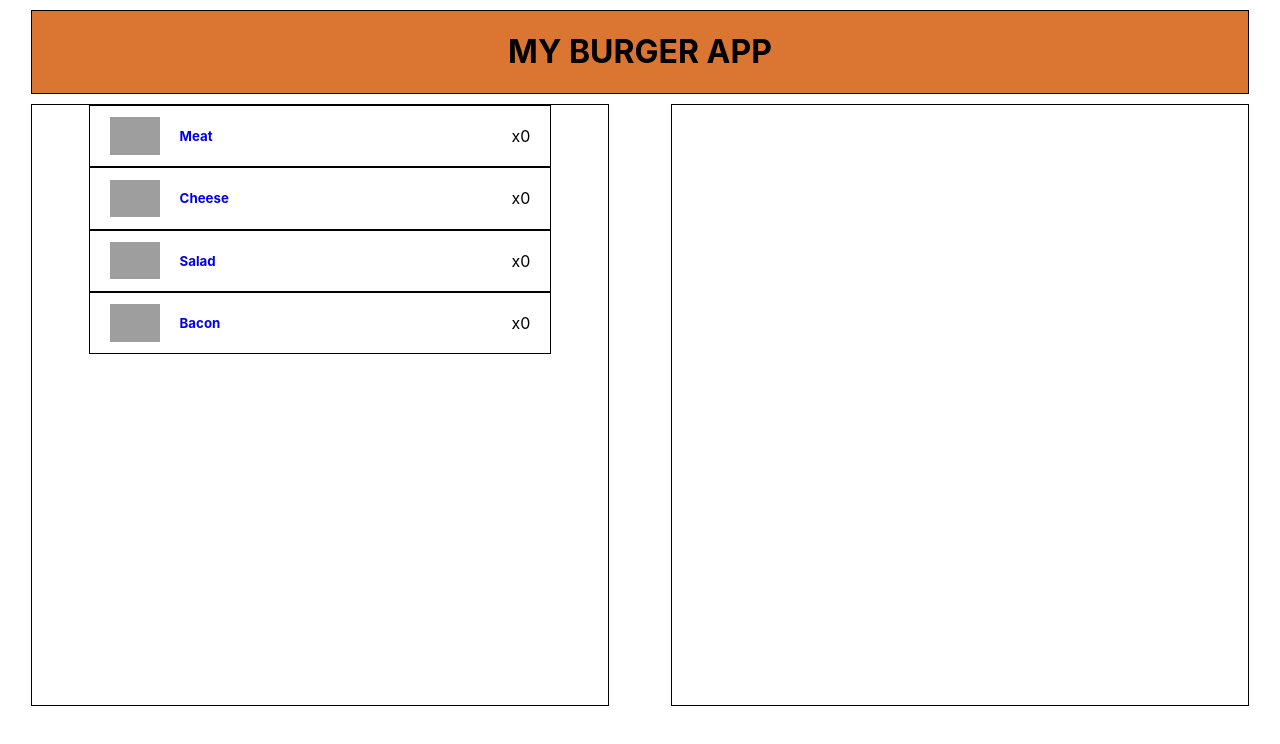
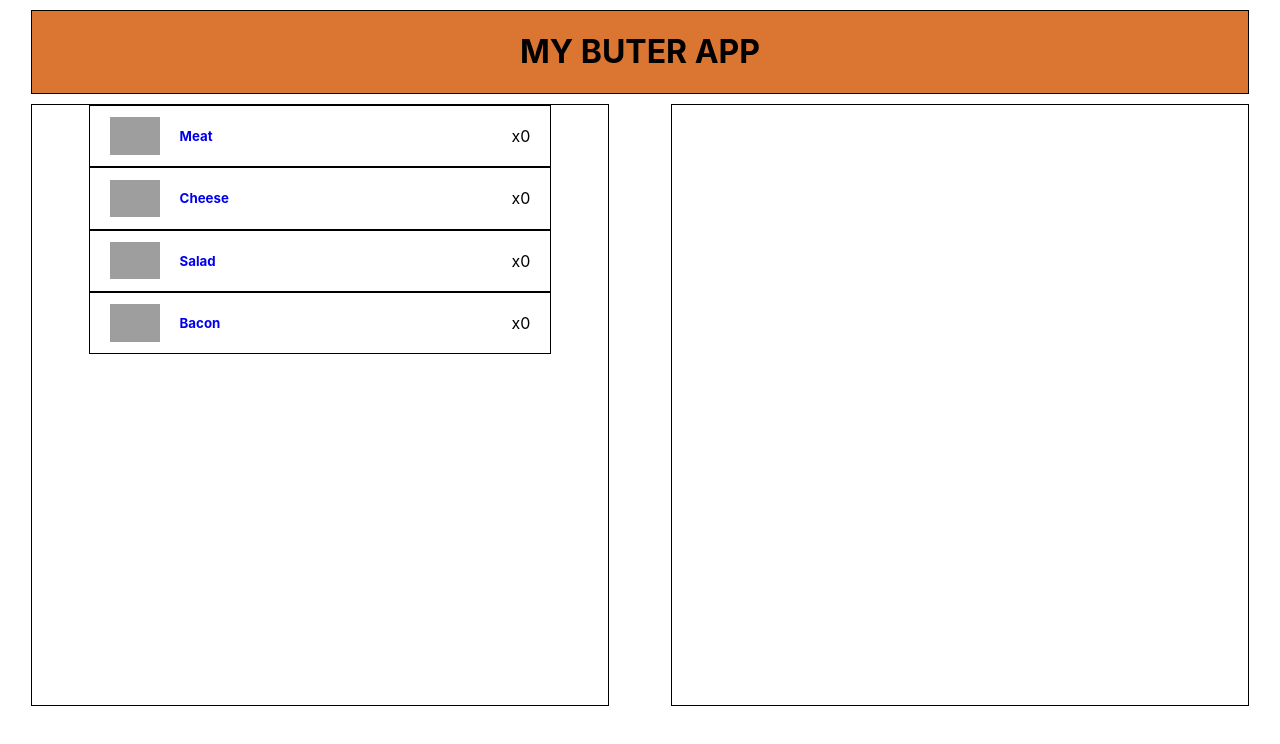
Before and after one commit to KadyrPoyraz228337/js_group_5_homework_55_Kadyr_Poiraz.zip, a React (Create React App) app: page / in a window 1280 px wide. Shown: the top 744 px of the page. Built offline with nearby package versions, Linux system fonts and the light colour scheme; grey boxes are pictures that could not be loaded.

Commit message:
(Очень важное изменение) Изменено название приложения в burgerAppHeader

```diff
--- a/src/App.js
+++ b/src/App.js
@@ -24,7 +24,7 @@ class App extends Component {
         return (
             <Fragment>
                 <div className="burgerAppHeader">
-                    <h1>my burger app</h1>
+                    <h1>my buter app</h1>
                 </div>
                 <div className="burgerAppBlock">
                     <Ingredients
--- a/src/Components/ingrediients/index.js
+++ b/src/Components/ingrediients/index.js
@@ -3,7 +3,6 @@ import "./style.css"
 import Ingredient from "../ingredienr";
 
 const Ingredients = ({ingredientsInfo, onClick, deleteOneUnit, ingredients}) => {
-    console.log(ingredients);
     return (
         <div className="ingredientsBlock">
             {ingredientsInfo.map((ingr, index) => (
```
